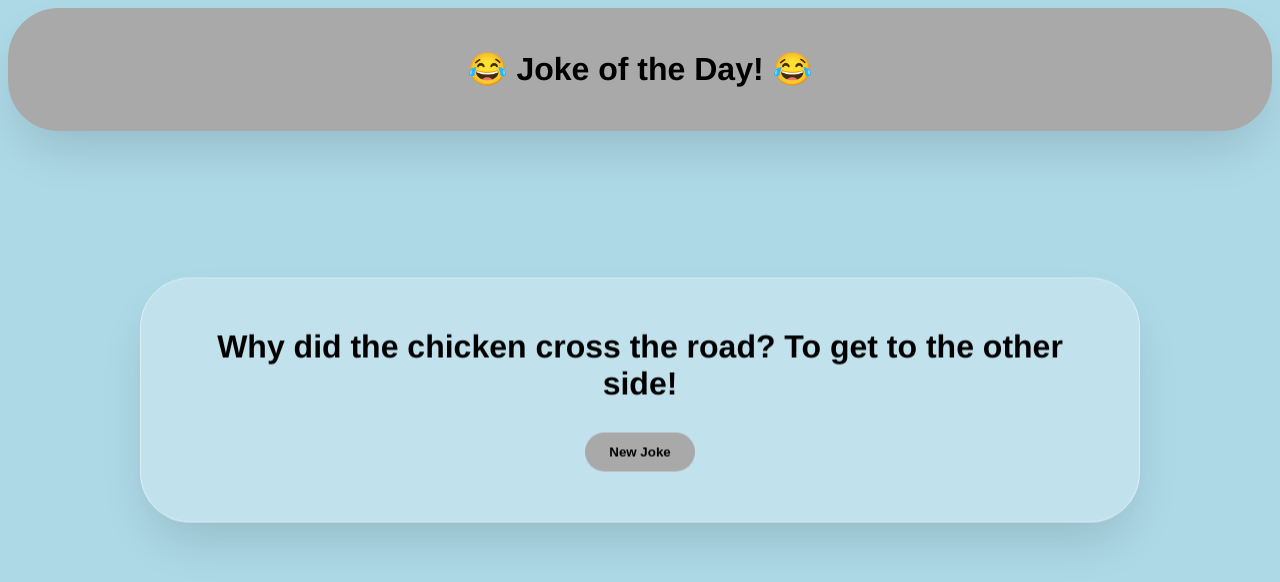
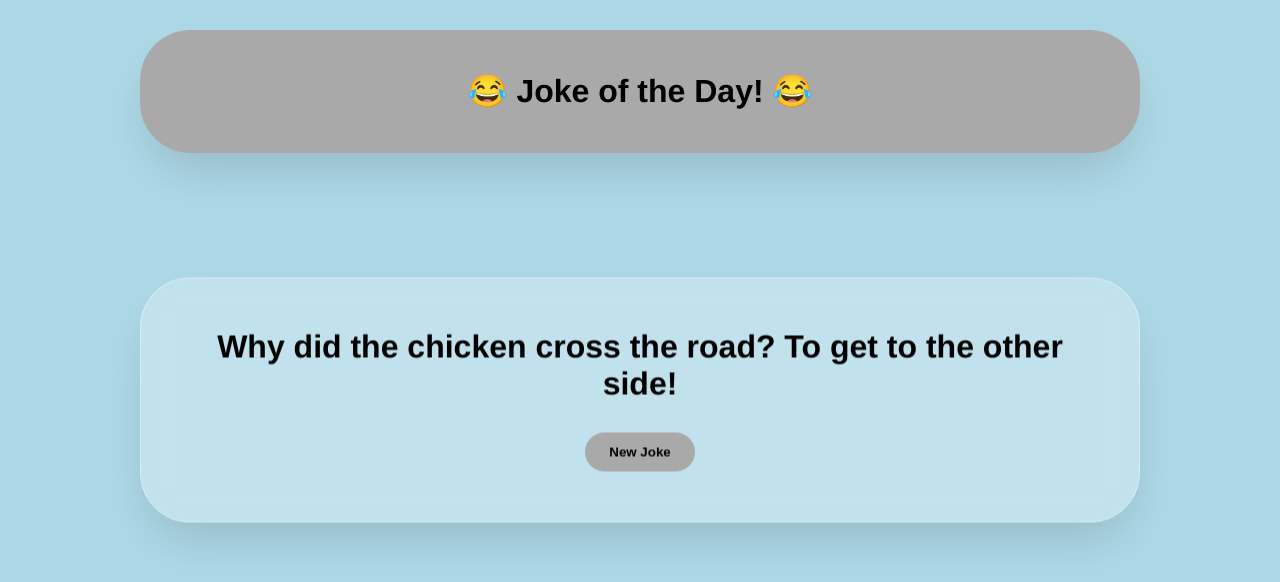
Before and after one commit to DrewGH7/Joke-Website, a plain HTML site: page index.html in a window 1280 px wide. Drawn offline with Linux system fonts and the light colour scheme.

```diff
--- a/index.html
+++ b/index.html
@@ -4,6 +4,10 @@
     <meta charset="UTF-8">
     <meta name="viewport" content="width=device-width, initial-scale=1.0">
     <title>Main Page</title>
+    <script>
+    window.va = window.va || function () { (window.vaq = window.vaq || []).push(arguments); };
+    </script>
+    <script defer src="/_vercel/insights/script.js"></script>
     <link rel="stylesheet" href="styles.css">
     <script src="javajokes.js"></script>
 </head>
--- a/styles.css
+++ b/styles.css
@@ -1,5 +1,18 @@
 
 header {
+    position: fixed;
+    top: 30px; /* Change to something like 20px if you want a small gap at the top */
+    left: 50%;
+    transform: translateX(-50%);
+
+    width: 85%;
+    max-width: 1000px;
+    padding: 50px;
+    box-sizing: border-box;
+
+    /* Highly Recommended */
+    z-index: 100;
+
     background-color: darkgray;
     color: white;
     padding: 20px;
```
